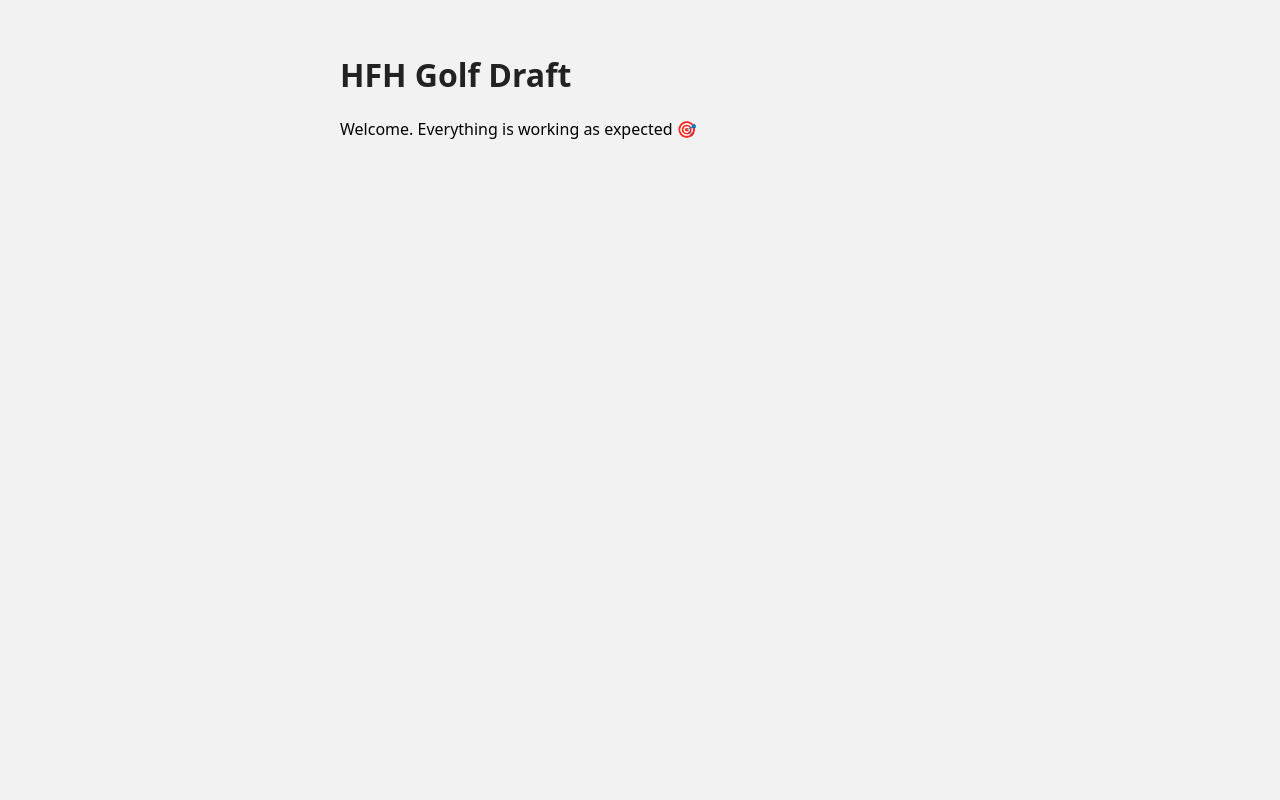
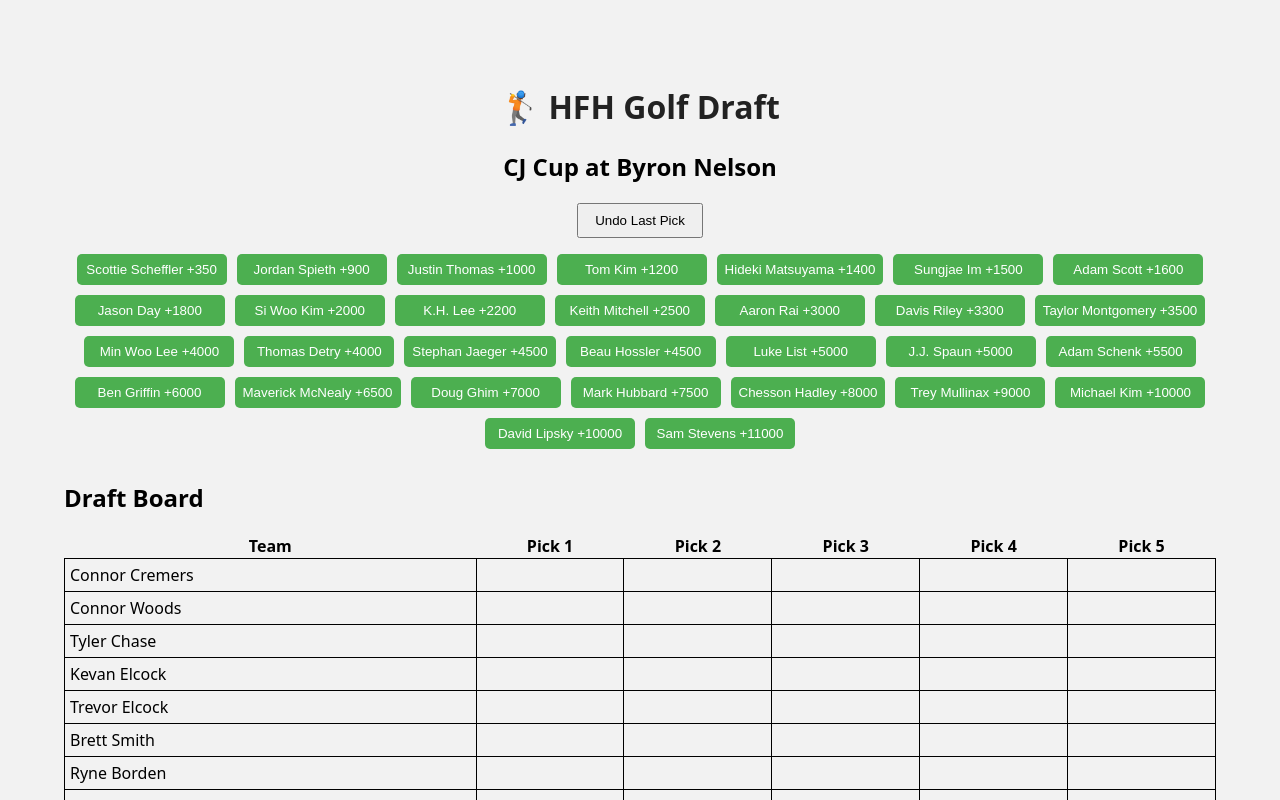
Before and after one commit to 09tannerm/HFH-Golf-Draft-Dev, a React (Vite) app: page / in a window 1280 px wide. Shown: the top 800 px of the page. Built offline with nearby package versions, Linux system fonts and the light colour scheme.

Commit message:
Update App.jsx

```diff
--- a/src/App.jsx
+++ b/src/App.jsx
@@ -1,8 +1,105 @@
-export default function App() {
+import { useEffect, useState } from "react";
+import golfersData from "./golfers.json";
+
+const teamNames = [
+  "Connor Cremers",
+  "Connor Woods",
+  "Tyler Chase",
+  "Kevan Elcock",
+  "Trevor Elcock",
+  "Brett Smith",
+  "Ryne Borden",
+  "Jack Berry",
+  "Tyler Ehlers",
+  "Tanner Morris",
+  "David Johnson",
+  "Kyle Serrano",
+];
+
+function App() {
+  const [golfers, setGolfers] = useState([]);
+  const [drafted, setDrafted] = useState([]);
+  const [currentPick, setCurrentPick] = useState(0);
+
+  useEffect(() => {
+    setGolfers(golfersData);
+  }, []);
+
+  const handleDraft = (golfer) => {
+    if (drafted.find((d) => d.name === golfer.name)) return;
+
+    setDrafted((prev) => [...prev, { ...golfer, team: teamNames[currentPick % teamNames.length] }]);
+    setCurrentPick((prev) => prev + 1);
+  };
+
+  const undoLastPick = () => {
+    if (drafted.length === 0) return;
+
+    setDrafted((prev) => prev.slice(0, -1));
+    setCurrentPick((prev) => prev - 1);
+  };
+
   return (
-    <div className="app-container">
-      <h1>HFH Golf Draft</h1>
-      <p>Welcome. Everything is working as expected 🎯</p>
+    <div style={{ padding: "2rem" }}>
+      <h1 style={{ textAlign: "center" }}>🏌️ HFH Golf Draft</h1>
+      <h2 style={{ textAlign: "center" }}>CJ Cup at Byron Nelson</h2>
+
+      <div style={{ textAlign: "center", marginBottom: "1rem" }}>
+        <button onClick={undoLastPick} style={{ padding: "0.5rem 1rem" }}>
+          Undo Last Pick
+        </button>
+      </div>
+
+      <div style={{ display: "flex", flexWrap: "wrap", gap: "10px", justifyContent: "center" }}>
+        {golfers.map((golfer, idx) => (
+          <button
+            key={idx}
+            onClick={() => handleDraft(golfer)}
+            disabled={drafted.some((d) => d.name === golfer.name)}
+            style={{
+              padding: "0.5rem",
+              minWidth: "150px",
+              backgroundColor: drafted.some((d) => d.name === golfer.name) ? "#ccc" : "#4CAF50",
+              color: "white",
+              border: "none",
+              borderRadius: "5px",
+            }}
+          >
+            {golfer.name} {golfer.odds}
+          </button>
+        ))}
+      </div>
+
+      <h2 style={{ marginTop: "2rem" }}>Draft Board</h2>
+      <table style={{ width: "100%", borderCollapse: "collapse" }}>
+        <thead>
+          <tr>
+            <th>Team</th>
+            <th>Pick 1</th>
+            <th>Pick 2</th>
+            <th>Pick 3</th>
+            <th>Pick 4</th>
+            <th>Pick 5</th>
+          </tr>
+        </thead>
+        <tbody>
+          {teamNames.map((team) => {
+            const picks = drafted.filter((d) => d.team === team);
+            return (
+              <tr key={team}>
+                <td style={{ border: "1px solid black", padding: "5px" }}>{team}</td>
+                {[...Array(5)].map((_, idx) => (
+                  <td key={idx} style={{ border: "1px solid black", padding: "5px" }}>
+                    {picks[idx] ? picks[idx].name : ""}
+                  </td>
+                ))}
+              </tr>
+            );
+          })}
+        </tbody>
+      </table>
     </div>
   );
 }
+
+export default App;
```
